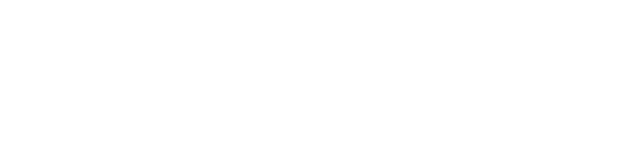
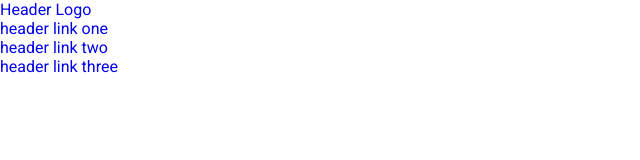
Before and after one commit to Nylti1/top-foundations-landing-page, a plain HTML site: page index.html in a window 1280 px wide. Shown: the whole page, without its empty margins (0-640 px from the left). Drawn offline with Linux system fonts and the light colour scheme.

Commit message:
Hacer esqueleto HTML

```diff
--- a/index.html
+++ b/index.html
@@ -6,5 +6,25 @@
     <link rel="stylesheet" href="style.css" />
     <title>Landing Page</title>
   </head>
-  <body></body>
+  <body>
+    <div class="header">
+      <div class="navbar">
+        <ul>
+          <li class="logo"><a href="#">Header Logo</a></li>
+          <li class="link"><a href="#">header link one</a></li>
+          <li class="link"><a href="#">header link two</a></li>
+          <li class="link"><a href="#">header link three</a></li>
+        </ul>
+      </div>
+      <div class="hero"></div>
+    </div>
+
+    <div class="info"></div>
+
+    <div class="quote"></div>
+
+    <div class="call-to-action"></div>
+
+    <div class="footer"></div>
+  </body>
 </html>
```
